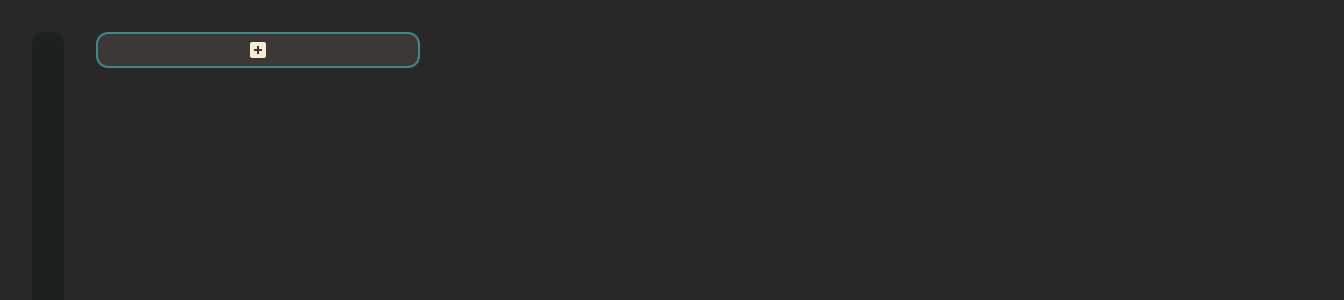
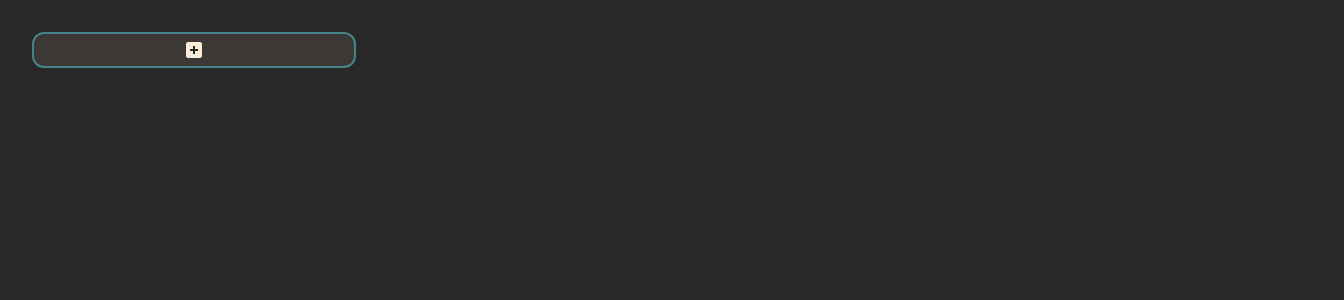
Before and after one commit to pinugit/EasyBoards, a React (Vite) app: page / in a window 1280 px wide. Shown: the top 300 px of the page, 1344 px wide, since content can reach past the window. Built offline with nearby package versions, Linux system fonts and the light colour scheme.

Commit message:
added a shell around a card

```diff
--- a/src/Components/Boards/Boards.css
+++ b/src/Components/Boards/Boards.css
@@ -70,3 +70,13 @@
 
   border-radius: 12px;
 }
+
+.rows {
+  background: #1d2021;
+
+  padding: 1rem;
+
+  border-radius: 12px;
+
+  height: 100vh;
+}
--- a/src/Components/Boards/Boards.tsx
+++ b/src/Components/Boards/Boards.tsx
@@ -64,6 +64,7 @@ const Boards = () => {
 
   return (
     <>
+      <div className="rows">
         {isDragging ? <div id="rp" className="board-replacer"></div> : null}
         <motion.div
           drag
@@ -102,6 +103,7 @@ const Boards = () => {
           <div className="card-area">{cards.map((card) => card)}</div>
           <CardAdder onAddingCard={handleAddingCard} />
         </motion.div>
+      </div>
     </>
   );
 };
--- a/src/Components/Canvas/Canvas.css
+++ b/src/Components/Canvas/Canvas.css
@@ -1,3 +1,7 @@
+* {
+  background: #282828;
+}
+
 #Canvas {
   display: flex;
   gap: 2rem;
@@ -9,14 +13,7 @@
   padding: 2rem;
   margin: 0;
 
+  box-sizing: border-box;
+
   background: #282828;
 }
-
-.rows {
-  background: #1d2021;
-  padding: 1rem;
-
-  height: 100vh;
-
-  border-radius: 10px;
-}
--- a/src/Components/Canvas/Canvas.tsx
+++ b/src/Components/Canvas/Canvas.tsx
@@ -1,4 +1,4 @@
-import { ReactElement, useState } from "react";
+import { ReactElement, useEffect, useState } from "react";
 import Boards from "../Boards/Boards";
 import BoardAdder from "./BoardAdder";
 import "./Canvas.css";
@@ -11,7 +11,7 @@ const Canvas = () => {
 
   return (
     <div id="Canvas">
-      <div className="rows">{boards.map((board) => board)}</div>
+      {boards.map((board) => board)}
       <BoardAdder onBoardAdding={() => handleBoardAdding()} />
     </div>
   );
```
Lines whose indentation alone changed are shown as unchanged.
